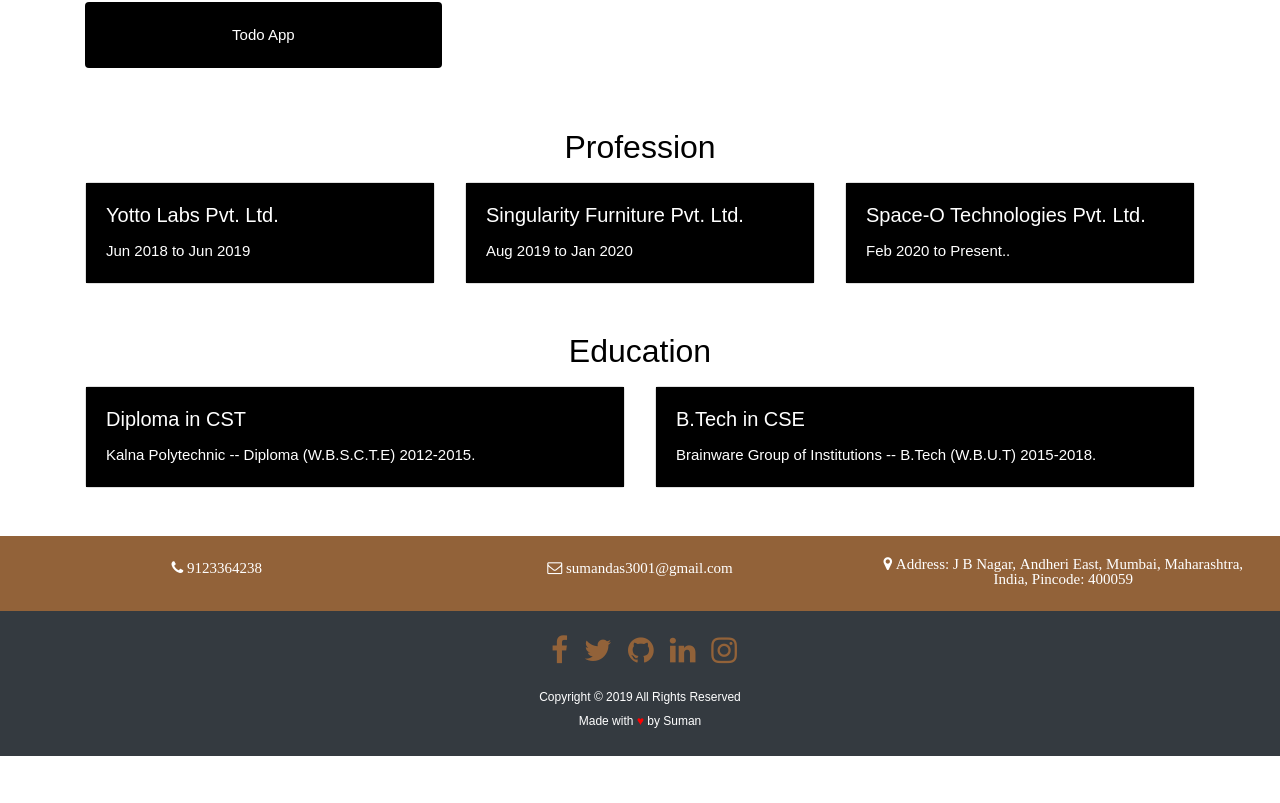
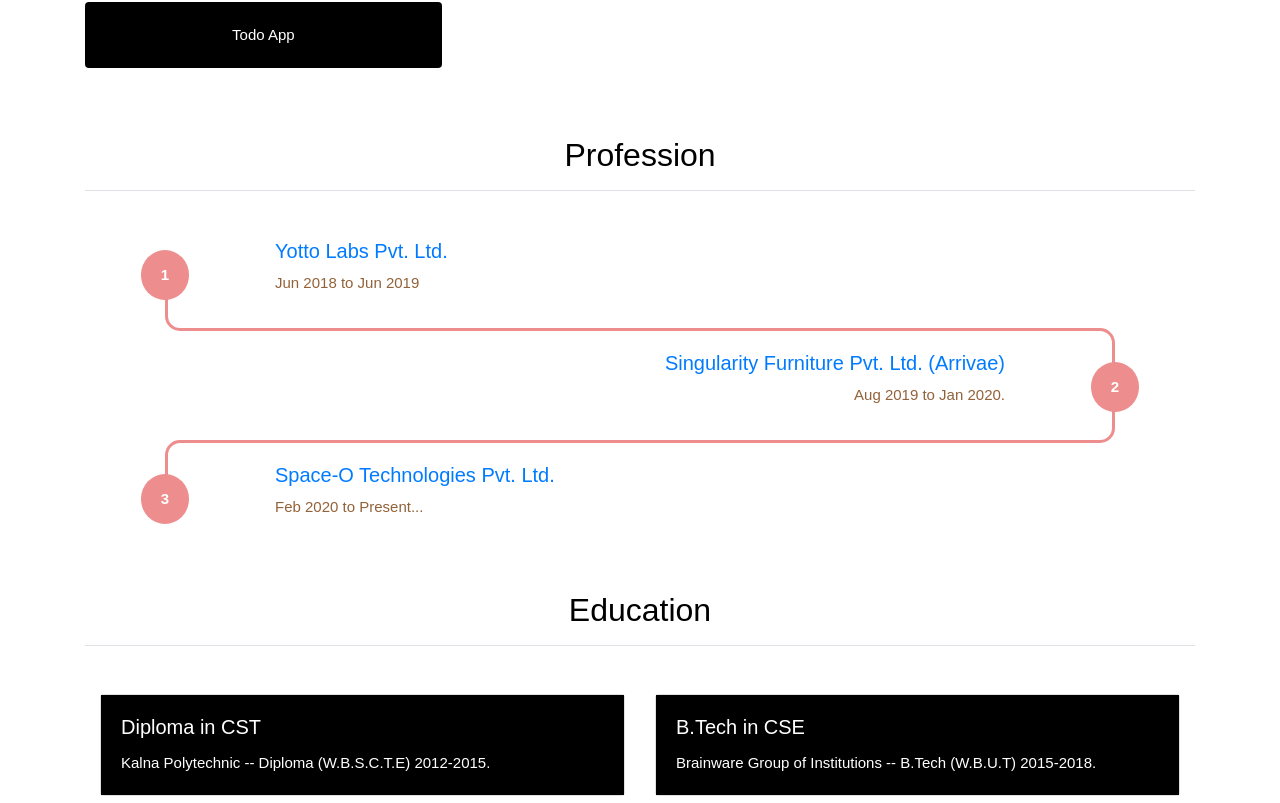
Before and after one commit to SumanDas3001/resume-static, a React (Create React App) app: page / in a window 1280 px wide. Shown: the part 1477-2280 px from the top of the page. Before the commit the page ends 2233 px from the top, so only its background shows below. Built offline with nearby package versions, Linux system fonts and the light colour scheme.

Commit message:
Integrated html template fro professions details

```diff
--- a/src/Components/EduProf.js
+++ b/src/Components/EduProf.js
@@ -7,42 +7,63 @@
   }
 
   return(
-    <div>
-      <div className="mt-5">
-        <h2 className="sansserif" style={{textAlign: 'center', color: 'black'}}>Profession</h2>
+    <div className="mt-5 mb-5">
+      <div className="container">
+        <h2 className="pb-3 pt-2 border-bottom mb-5" style={{textAlign: 'center', color: 'black'}}>Profession</h2>
+        <div className="row align-items-center how-it-works d-flex">
+          <div className="col-2 text-center bottom d-inline-flex justify-content-center align-items-center">
+            <div className="circle font-weight-bold">1</div>
           </div>
-
-      <div className="container">
-        <div className="row mt-3 mb-5">
-          <div className="col-sm-4 col-md-4">
-            <div className="card">
-              <div className="card-body" style={card_bg}>
-                <h5 className="card-title text-white"><a href="http://yottolabs.com" className="custom-card text-white" target="_blank">Yotto Labs Pvt. Ltd.</a></h5>
-                <p className="card-text text-white">Jun 2018 to Jun 2019</p>
+          <div className="col-6">
+            <h5><a href="http://yottolabs.com" target="_blank">Yotto Labs Pvt. Ltd.</a></h5>
+            <p>Jun 2018 to Jun 2019</p>
           </div>
         </div>
+        <div className="row timeline">
+          <div className="col-2">
+            <div className="corner top-right"></div>
           </div>
-          <div className="col-sm-4 col-md-4">
-            <div className="card">
-              <div className="card-body" style={card_bg}>
-                <h5 className="card-title text-white"><a href="https://arrivae.com" className="custom-card text-white" target="_blank">Singularity Furniture Pvt. Ltd.</a></h5>
-                <p className="card-text text-white">Aug 2019 to Jan 2020</p>
+          <div className="col-8">
+            <hr/>
+          </div>
+          <div className="col-2">
+            <div className="corner left-bottom"></div>
           </div>
         </div>
+        <div className="row align-items-center justify-content-end how-it-works d-flex">
+          <div className="col-6 text-right">
+            <h5><a href="https://arrivae.com" target="_blank">Singularity Furniture Pvt. Ltd. (Arrivae)</a></h5>
+            <p>Aug 2019 to Jan 2020.</p>
           </div>
-          <div className="col-sm-4 col-md-4">
-            <div className="card">
-              <div className="card-body" style={card_bg}>
-                <h5 className="card-title text-white"><a href="https://www.spaceotechnologies.com" className="custom-card text-white" target="_blank">Space-O Technologies Pvt. Ltd.</a></h5>
-                <p className="card-text text-white">Feb 2020 to Present..</p>
+          <div className="col-2 text-center full d-inline-flex justify-content-center align-items-center">
+            <div className="circle font-weight-bold">2</div>
           </div>
         </div>
+        <div className="row timeline">
+          <div className="col-2">
+            <div className="corner right-bottom"></div>
+          </div>
+          <div className="col-8">
+            <hr/>
+          </div>
+          <div className="col-2">
+            <div className="corner top-left"></div>
+          </div>
+        </div>
+        <div className="row align-items-center how-it-works d-flex">
+          <div className="col-2 text-center top d-inline-flex justify-content-center align-items-center">
+            <div className="circle font-weight-bold">3</div>
+          </div>
+          <div className="col-6">
+            <h5><a href="https://www.spaceotechnologies.com" target="_blank">Space-O Technologies Pvt. Ltd.</a></h5>
+            <p>Feb 2020 to Present...</p>
           </div>
         </div>
       </div>
 
+      <div className="container">
         <div className="mt-5">
-        <h2 className="sansserif" style={{textAlign: 'center', color: 'black'}}>Education</h2>
+          <h2 className="sansserif pb-3 pt-2 border-bottom mb-5" style={{textAlign: 'center', color: 'black'}}>Education</h2>
         </div>
 
         <div className="container">
@@ -65,7 +86,7 @@
             </div>
           </div>
         </div>
-
+      </div>
     </div>
   );
 }
--- a/src/index.css
+++ b/src/index.css
@@ -132,3 +132,75 @@
   opacity:1;filter:"alpha(opacity=100)";
   -ms-filter:"alpha(opacity=100)";
 }
+
+
+.circle {
+  padding: 13px 20px;
+  border-radius: 50%;
+  background-color: #ED8D8D;
+  color: #fff;
+  max-height: 50px;
+  z-index: 2;
+}
+
+.how-it-works.row .col-2 {
+  align-self: stretch;
+}
+.how-it-works.row .col-2::after {
+  content: "";
+  position: absolute;
+  border-left: 3px solid #ED8D8D;
+  z-index: 1;
+}
+.how-it-works.row .col-2.bottom::after {
+  height: 50%;
+  left: 50%;
+  top: 50%;
+}
+.how-it-works.row .col-2.full::after {
+  height: 100%;
+  left: calc(50% - 3px);
+}
+.how-it-works.row .col-2.top::after {
+  height: 50%;
+  left: 50%;
+  top: 0;
+}
+
+
+.timeline div {
+  padding: 0;
+  height: 40px;
+}
+.timeline hr {
+  border-top: 3px solid #ED8D8D;
+  margin: 0;
+  top: 17px;
+  position: relative;
+}
+.timeline .col-2 {
+  display: flex;
+  overflow: hidden;
+}
+.timeline .corner {
+  border: 3px solid #ED8D8D;
+  width: 100%;
+  position: relative;
+  border-radius: 15px;
+}
+.timeline .top-right {
+  left: 50%;
+  top: -50%;
+}
+.timeline .left-bottom {
+  left: -50%;
+  top: calc(50% - 3px);
+}
+.timeline .top-left {
+  left: -50%;
+  top: -50%;
+}
+.timeline .right-bottom {
+  left: 50%;
+  top: calc(50% - 3px);
+}
```
Lines whose indentation alone changed are shown as unchanged.
